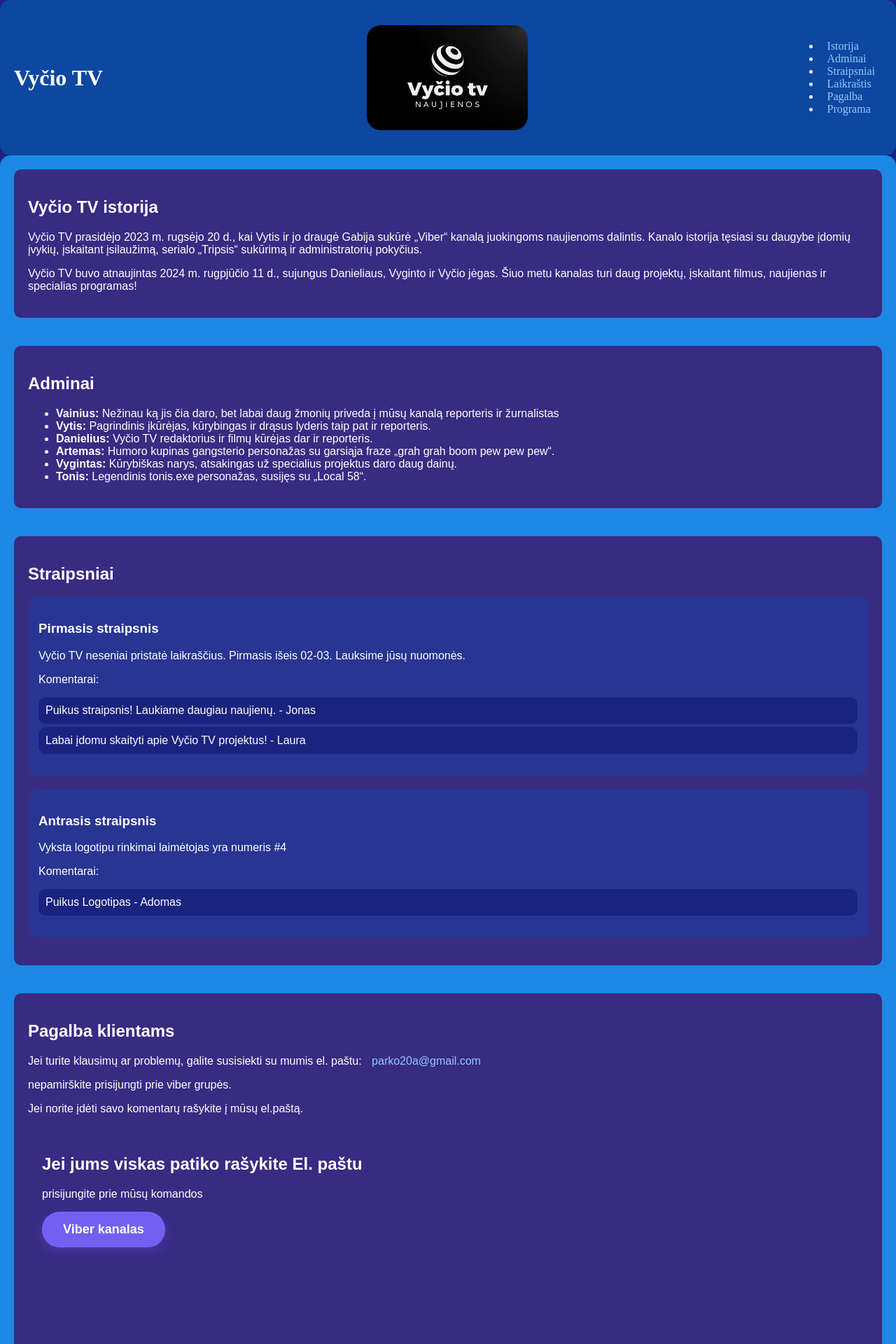
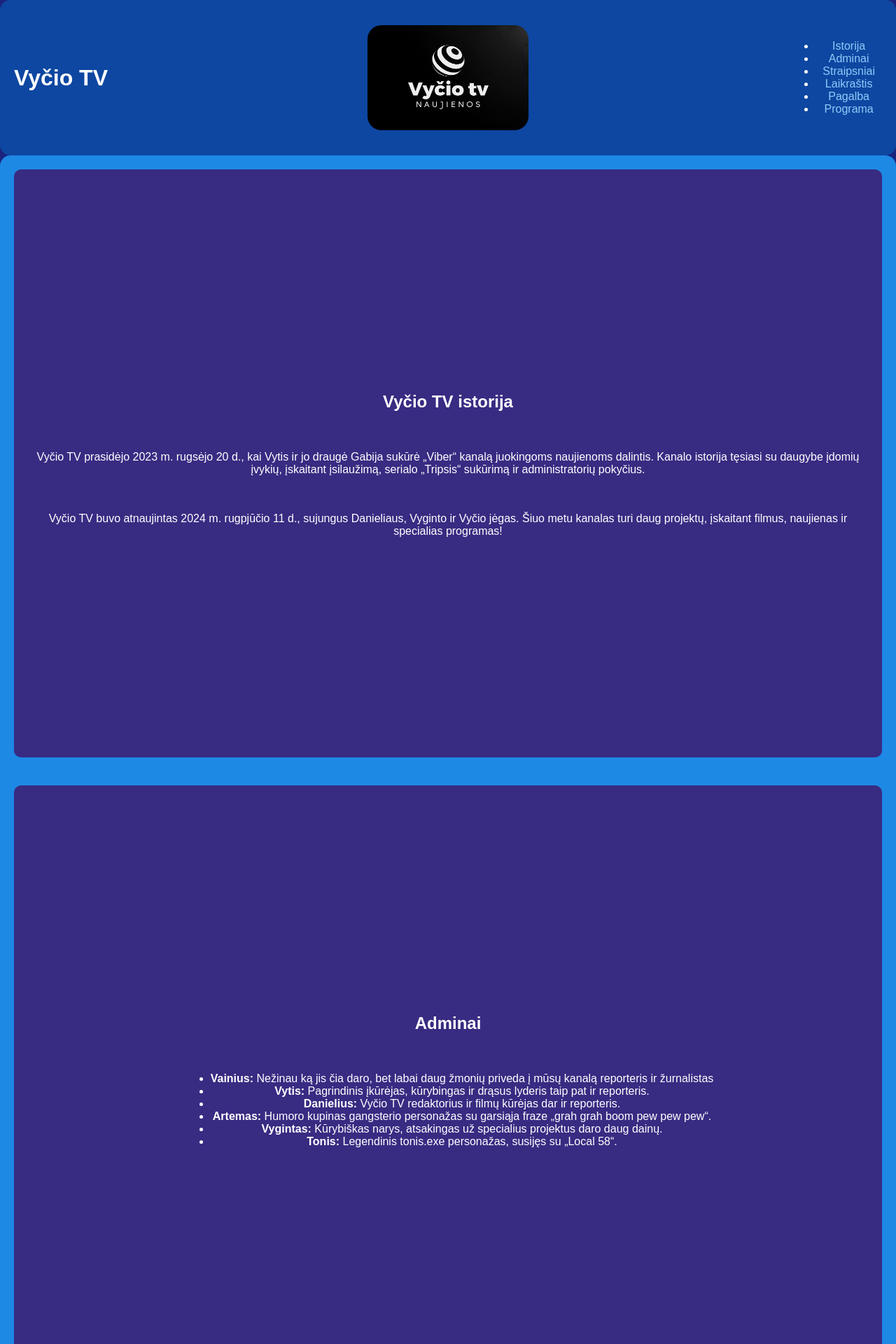
Before and after one commit to Danykas30/Danykas3, a PHP site: page / in a window 1280 px wide; the page is wider, and only the part inside the window is pictured. Shown: the top 1920 px of that part at 70% size. Run offline with PHP 8.4, Linux system fonts and the light colour scheme; grey boxes are pictures that could not be loaded.

Commit message:
Update styless.css

```diff
--- a/styless.css
+++ b/styless.css
@@ -112,3 +112,42 @@ zoom: 90%;
   display: inline-block;
   padding: 10px;
 }
+body {
+    font-family: Arial, sans-serif;
+    margin: 0;
+    padding: 0;
+    text-align: center;
+}
+
+section {
+    height: 100vh; /* Full screen height */
+    display: flex;
+    justify-content: center;
+    align-items: center;
+    flex-direction: column;
+    gap: 20px;
+}
+
+/* Initial hidden state for animation */     /* here*/
+.animate {
+    opacity: 0;
+    transform: translateY(50px);
+    transition: transform 0.6s ease-out, opacity 0.6s ease-out;
+}
+
+/* When in view, reset to normal */
+.animate.in-view {
+    opacity: 1;
+    transform: translateY(0);
+}
+
+/* Leaving view, animate flying away */
+.animate.out-of-view-up {
+    transform: translateY(-100px);
+    opacity: 0;
+}
+
+.animate.out-of-view-down {
+    transform: translateY(100px);
+    opacity: 0;
+}         /* changed here */
```
